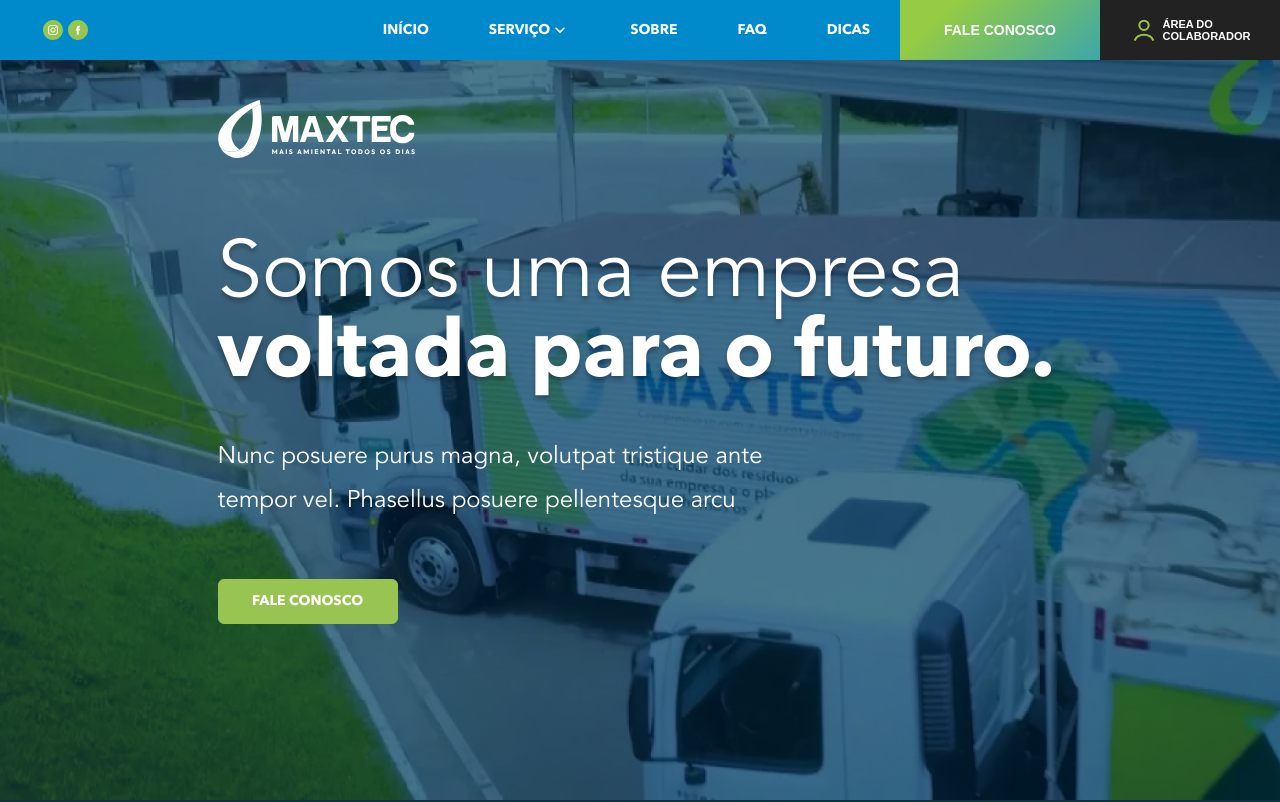
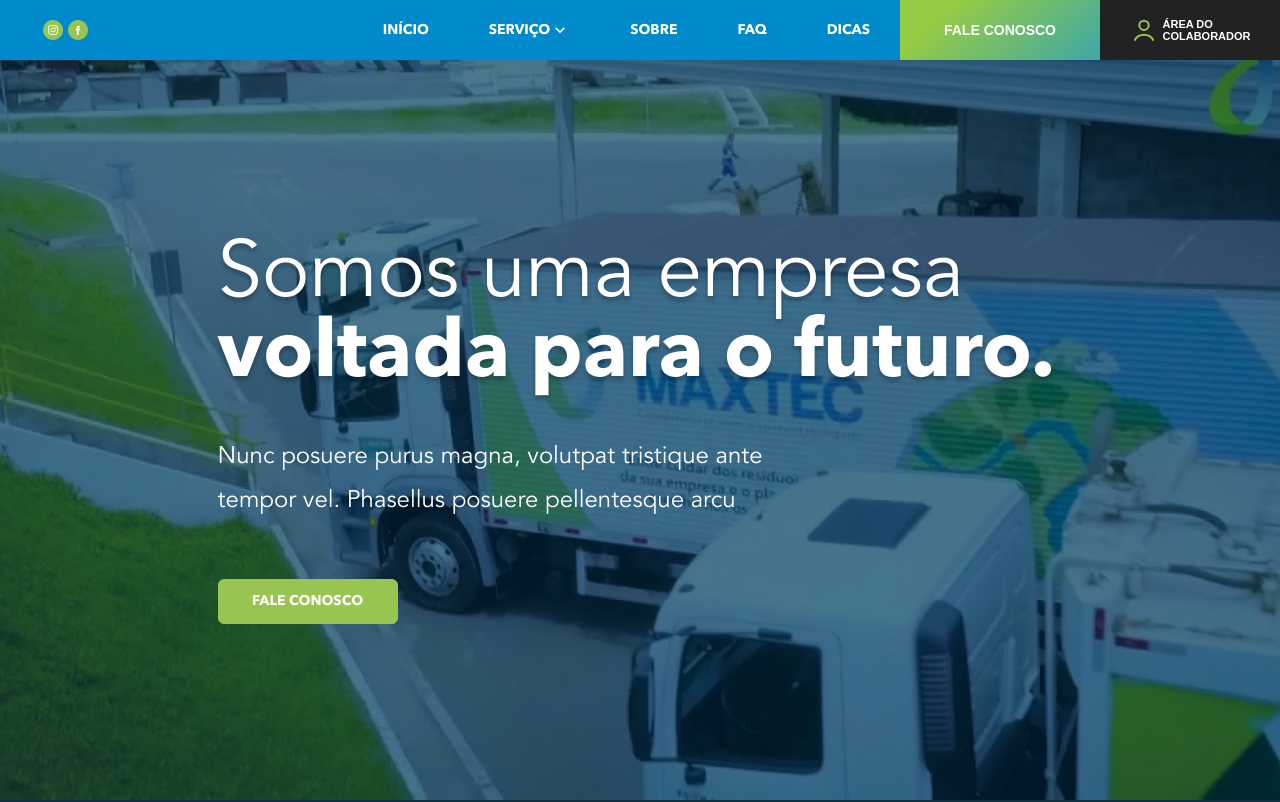
Before and after one commit to gabriel-maximize/maxtech-strapi, a Next.js app in the folder frontend/: page / in a window 1280 px wide. Shown: the top 802 px of the page. Built offline with nearby package versions, Linux system fonts and the light colour scheme.

Commit message:
feat: logo no header

```diff
--- a/frontend/src/components/Footer.tsx
+++ b/frontend/src/components/Footer.tsx
@@ -1,32 +1,38 @@
-import { Logo } from './Logo';
-import { Social } from './Social';
-import { Nav } from './Nav';
+import { Social } from './Social'
+import { Nav } from './Nav'
 
 export function Footer() {
   return (
     <footer className={`footer`}>
       <div className="container footer__container">
-                <Logo />
         <Nav />
         <div className="footer__institucional">
           <Social />
           <div className="footer__contato">
             <span className="footer__label">Fale conosco</span>
             <ul className="footer__list">
-                            <li className="footer__item"><span className="footer__telefone">98 91345-6789</span></li>
-                            <li className="footer__item"><span className="footer__telefone">98 3042-1034</span></li>
+              <li className="footer__item">
+                <span className="footer__telefone">98 91345-6789</span>
+              </li>
+              <li className="footer__item">
+                <span className="footer__telefone">98 3042-1034</span>
+              </li>
             </ul>
           </div>
           <div className="footer__endereco">
             <span className="footer__label">Visite-nos</span>
-                        <address>Av. Holandeses, n1 - Ed. Biadenne, ap 404 - Ponta do Farol - São Luís - MA</address>
+            <address>
+              Av. Holandeses, n1 - Ed. Biadenne, ap 404 - Ponta do Farol - São
+              Luís - MA
+            </address>
           </div>
           <span className="footer__copyright">
-                        © {new Date().getFullYear()} Maxtec - Mais ambiental todos os dias. <br/>
+            © {new Date().getFullYear()} Maxtec - Mais ambiental todos os dias.{' '}
+            <br />
             Todos os direitos reservados.
           </span>
         </div>
       </div>
     </footer>
-    );
+  )
 }
--- a/frontend/src/components/Header.tsx
+++ b/frontend/src/components/Header.tsx
@@ -1,17 +1,36 @@
-import { Logo } from './Logo';
-import { Nav } from './Nav';
-import { Social } from './Social';
+import Image from 'next/image'
 
-export function Header() {
+import { Nav } from './Nav'
+import { Social } from './Social'
+import Link from 'next/link'
+
+interface HeaderProps {
+  variant?: 'default' | 'with-logo'
+}
+
+export function Header({ variant = 'default' }: HeaderProps) {
   return (
     <header className={`header`}>
-            <div className="container header__container">
-                <Logo />
+      <div className="header__bar">
+        <div className="header__start">
+          {variant === 'with-logo' ? (
+            <h1>
+              <Link href="/">
+                <Image
+                  src={'img/logo-mono.svg'}
+                  alt="Maxtec"
+                  width={138}
+                  height={40}
+                />
+              </Link>
+            </h1>
+          ) : (
+            <></>
+          )}
+          <Social />
         </div>
-            <div className="header__bar">
-                <Social />
         <Nav />
       </div>
     </header>
-    );
+  )
 }
--- a/frontend/src/components/Logo.tsx
+++ /dev/null
@@ -1,7 +0,0 @@
-import Link from 'next/link';
-
-export function Logo() {
-    return (
-        <h1 className={`logo header__logo`}><Link href="/" className="logo__link">Maxtec</Link></h1>
-    );
-}
--- a/frontend/src/styles/components/_header.sass
+++ b/frontend/src/styles/components/_header.sass
@@ -1,31 +1,37 @@
 .header
-    position: absolute
-    z-index: 100
-    top: 0
-    left: 0
-    width: 100%
-    padding-top: var(--header-height)
+  position: absolute
+  z-index: 100
+  top: 0
+  left: 0
+  width: 100%
+  padding-top: var(--header-height)
 
 .header__bar
-    position: fixed
-    top: 0
-    left: 0
-    display: inline-flex
-    align-items: center
-    justify-content: space-between
-    width: 100%
-    height: var(--header-height)
-    padding-left: 3%
-    background: $azul
+  position: fixed
+  top: 0
+  left: 0
+  display: inline-flex
+  align-items: center
+  justify-content: space-between
+  width: 100%
+  height: var(--header-height)
+  padding-left: 3%
+  background: $azul
+
+.header__start
+  display: flex
+  align-items: center
+  justify-content: flex-start
+  gap: $spacing-md
 
 .header__social.social
-    justify-content: flex-start
+  justify-content: flex-start
 
 .header__nav
-    .nav__wrap
-        display: flex
+  .nav__wrap
+      display: flex
 
 .header__logo.logo
-    +size(200px,59px)
-    margin-top: 40px
-    +bgi('logo-mono.svg')
+  +size(200px,59px)
+  margin-top: 40px
+  +bgi('logo-mono.svg')
--- a/frontend/src/styles/components/_logo.sass
+++ /dev/null
@@ -1,10 +0,0 @@
-.logo
-    display: inline-flex
-    +size(326px,54px)
-    +replace('logo.svg')
-    background-size: contain
-    transition: all 300ms ease
-
-    .logo__link
-        display: block
-        +square(100%)
--- a/frontend/src/styles/init.sass
+++ b/frontend/src/styles/init.sass
@@ -9,7 +9,6 @@
 
 @import 'components/container'
 @import 'components/nav'
-@import 'components/logo'
 @import 'components/header'
 @import 'components/footer'
 @import 'components/input'
```
Lines whose indentation alone changed are shown as unchanged.
